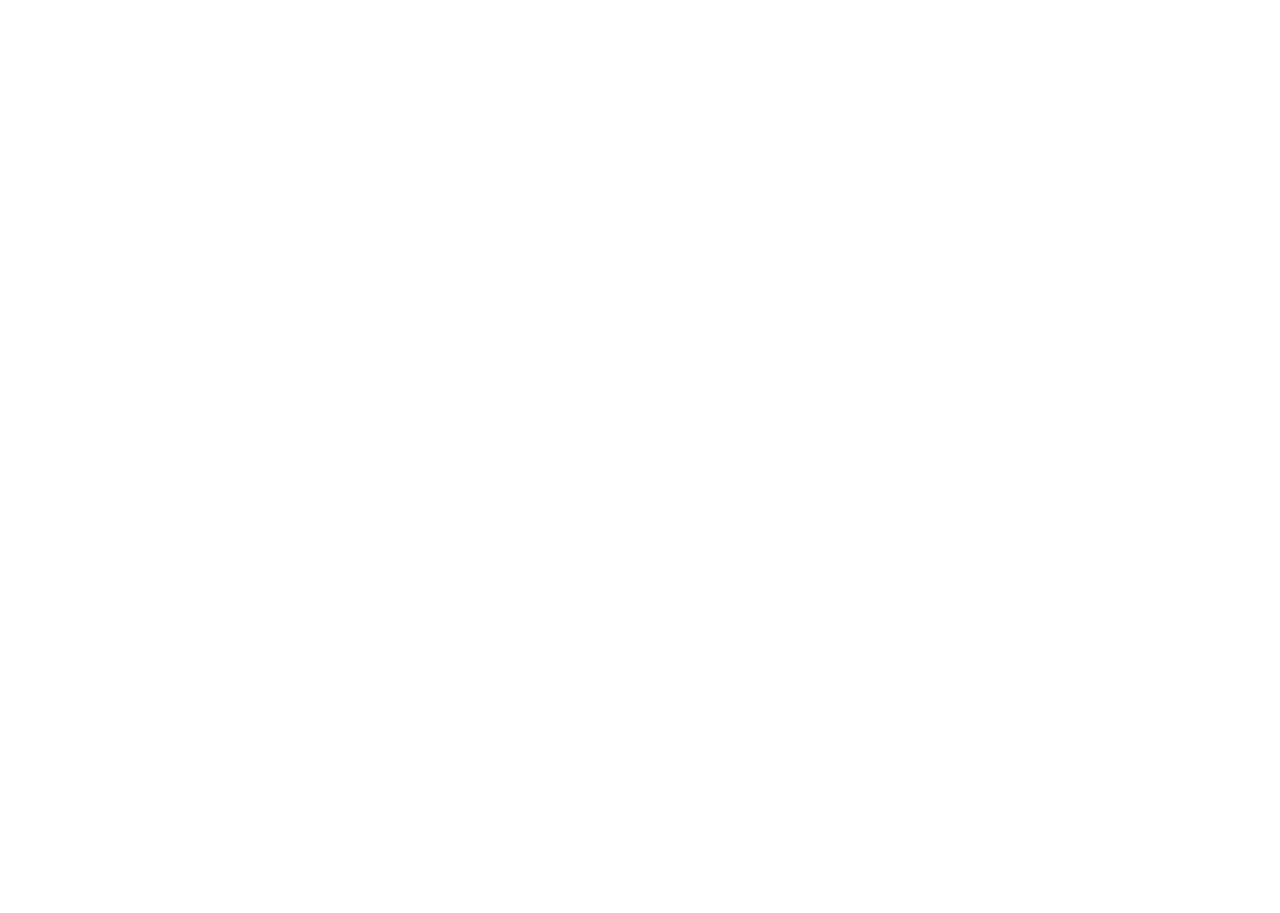
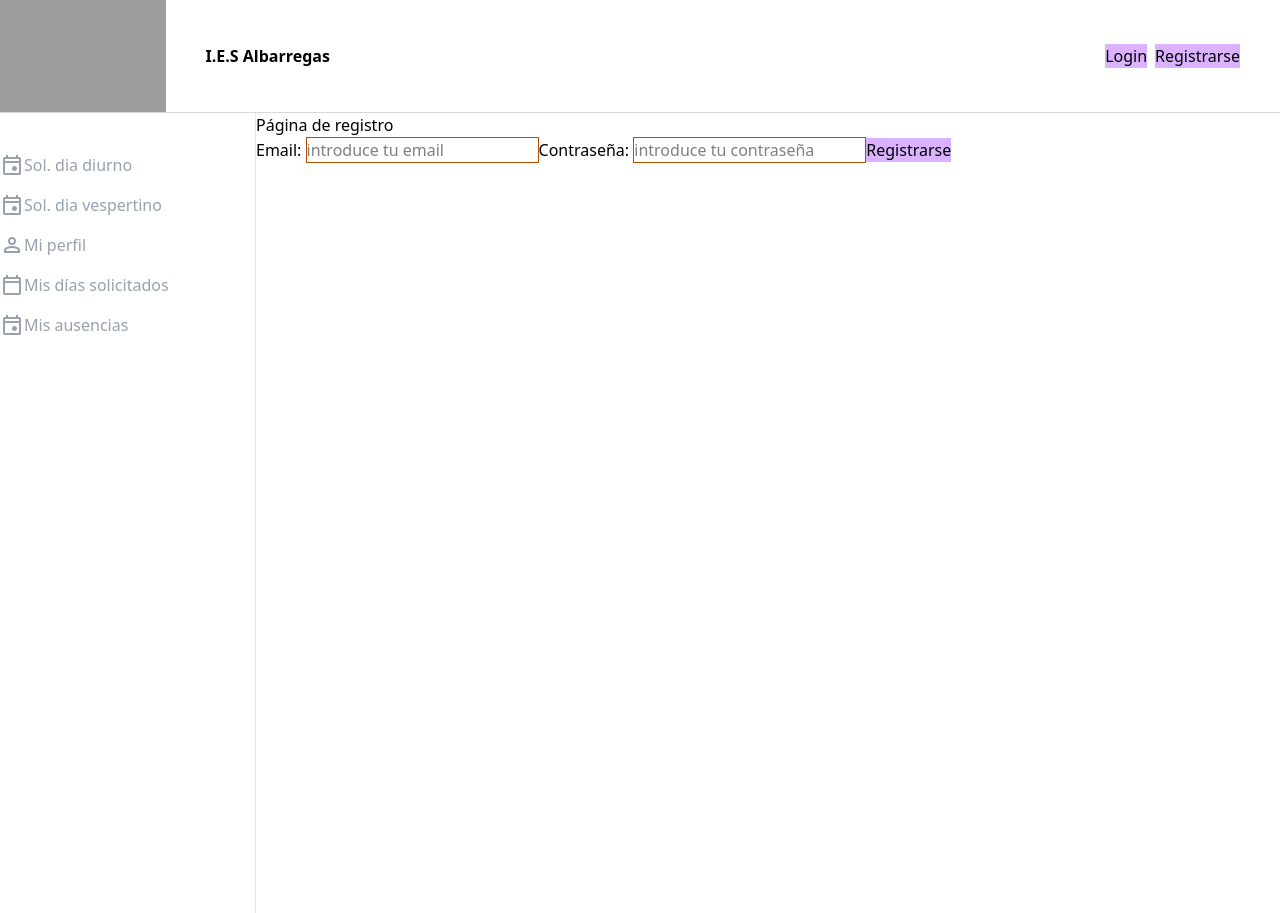
Before and after one commit to egilp04/ClicPermiso, a React (Vite) app: page /registrarse in a window 1280 px wide. Before the commit this address had no page. Before the commit the page ends 800 px from the top, so only its background shows below. Built offline with nearby package versions, Linux system fonts and the light colour scheme; grey boxes are pictures that could not be loaded.

Commit message:
contexto

```diff
--- a/package.json
+++ b/package.json
@@ -14,7 +14,8 @@
     "react": "^19.2.0",
     "react-dom": "^19.2.0",
     "react-router-dom": "^7.13.0",
-    "tailwindcss": "^4.1.18"
+    "tailwindcss": "^4.1.18",
+    "zustand": "^5.0.11"
   },
   "devDependencies": {
     "@eslint/js": "^9.39.1",
--- a/src/App.tsx
+++ b/src/App.tsx
@@ -1,8 +1,30 @@
 import { Route, Routes } from "react-router-dom";
 import Home from "./pages/Home";
 import Diurno from "./components/Diurno";
+import { useAuthStore } from "./store/AuthStore";
+import { useEffect } from "react";
+import { supabase } from "./supabase/supabase";
+import Protected from "./pages/Protected";
+import Dashboard from "./components/Dashboard";
+import Registro from "./components/Registro";
+import Login from "./components/Login";
 
 function App() {
+  const setSession = useAuthStore((state) => state.setSession);
+
+  useEffect(() => {
+    supabase.auth.getSession().then(({ data: { session } }) => {
+      setSession(session);
+    });
+    const {
+      data: { subscription },
+    } = supabase.auth.onAuthStateChange((_event, session) => {
+      setSession(session);
+    });
+
+    return () => subscription.unsubscribe();
+  }, [setSession]);
+
   return (
     <>
       <Routes>
@@ -12,8 +34,13 @@
           <Route path="perfil"></Route>
           <Route path="dias-solicitados"></Route>
           <Route path="ausencias"></Route>
+          <Route path="registrarse" element={<Registro></Registro>}></Route>
+          <Route path="login" element={<Login></Login>}></Route>
+          <Route element={<Protected></Protected>}>
+            <Route path="dashboard" element={<Dashboard></Dashboard>} />
+          </Route>{" "}
         </Route>
-      </Routes>{" "}
+      </Routes>
     </>
   );
 }
--- /dev/null
+++ b/src/components/Dashboard.tsx
@@ -0,0 +1,22 @@
+import { useAuthStore } from "../store/AuthStore";
+import { supabase } from "../supabase/supabase";
+
+const Dashboard = () => {
+  //????
+  const signOut = useAuthStore((state) => state.signOut);
+
+  const handleLogout = async () => {
+    await supabase.auth.signOut();
+    signOut();
+  };
+
+  return (
+    <div>
+      <h1>Bienvenido al Área Privada 🥳</h1>
+      <p>Solo puedes ver esto si estás logueado.</p>
+      <button onClick={handleLogout}>Cerrar Sesión</button>
+    </div>
+  );
+};
+
+export default Dashboard;
--- /dev/null
+++ b/src/components/Login.tsx
@@ -0,0 +1,83 @@
+import { useRef, useState } from "react";
+import { supabase } from "../supabase/supabase";
+import { useNavigate } from "react-router-dom";
+
+const Login = () => {
+  const [datos, setDatos] = useState({ email: "", pass: "" });
+  const [errores, setErrores] = useState({ email: true, pass: true });
+  const navigate = useNavigate();
+  const formRef = useRef<HTMLFormElement>(null);
+
+  const manejarErrores = (e: React.ChangeEvent<HTMLInputElement>) => {
+    const nombre = e.target.name;
+    const valor = e.target.value;
+    if (valor == null || valor.trim() == "") {
+      console.log("nombre con error", nombre);
+      setErrores({ ...errores, [nombre]: true });
+    } else {
+      console.log("nombre sin error", nombre);
+      setErrores({ ...errores, [nombre]: false });
+    }
+  };
+
+  const actualizarDatos = (e: React.ChangeEvent<HTMLInputElement>) => {
+    const nombre = e.target.name;
+    const valor = e.target.value;
+    setDatos({ ...datos, [nombre]: valor });
+  };
+
+  const handleSumbit = async (e: React.FormEvent<HTMLFormElement>) => {
+    e.preventDefault();
+    const hayErorres = Object.values(errores).some((error) => error == true);
+    if (hayErorres) {
+      console.log(errores);
+      alert("algunos campos tienen errores");
+    } else {
+      try {
+        const email = datos.email;
+        const password = datos.pass;
+        const { error } = await supabase.auth.signInWithPassword({
+          email,
+          password,
+        });
+
+        if (error) throw error;
+        formRef.current?.reset();
+        navigate("/dashboard");
+      } catch (error) {
+        console.log(error);
+      }
+    }
+  };
+
+  return (
+    <div>
+      <h1>LOGIN</h1>
+      <form onSubmit={handleSumbit} ref={formRef}>
+        <label>Email: </label>
+        <input
+          placeholder="introduce tu email"
+          type="text"
+          onChange={actualizarDatos}
+          onBlur={manejarErrores}
+          className="border border-amber-700"
+          name="email"
+        ></input>
+        <label>Contraseña: </label>
+        <input
+          name="pass"
+          placeholder="introduce tu contraseña"
+          type="text"
+          onChange={actualizarDatos}
+          onBlur={manejarErrores}
+          className="border border-amber-700"
+        ></input>
+        <button type="submit" className="bg-purple-300">
+          Entrar
+        </button>
+      </form>
+    </div>
+  );
+};
+
+export default Login;
--- a/src/components/Navbar.tsx
+++ b/src/components/Navbar.tsx
@@ -1,9 +1,24 @@
+import { useNavigate } from "react-router-dom";
+import { useAuthStore } from "../store/AuthStore";
+import { supabase } from "../supabase/supabase";
+
 export interface NavbarInterface {
   texto?: string;
   //   button: ReactNode;
 }
 
 export const Navbar = ({ texto }: NavbarInterface) => {
+  const session = useAuthStore((state) => state.session);
+  const signOut = useAuthStore((state) => state.signOut);
+  const user = useAuthStore((state) => state.user);
+
+  const navigate = useNavigate();
+
+  const handleLogout = async () => {
+    await supabase.auth.signOut();
+    signOut();
+  };
+
   return (
     <>
       <div className="flex flex-row justify-between items-center">
@@ -12,9 +27,33 @@
         </div>
         <div className="flex flex-row w-full justify-between pr-10 pl-10">
           <h2 className="font-bold">I.E.S Albarregas</h2>
-          <div className="flex flex-row gap-4">
-            <label>{texto}</label>
-            <span className="material-symbols-outlined">exit_to_app</span>
+          <div className="flex flex-row gap-10">
+            <label>{user?.email}</label>
+            {session ? (
+              <span
+                className="material-symbols-outlined"
+                onClick={handleLogout}
+              >
+                exit_to_app
+              </span>
+            ) : (
+              <div className="flex flex-row gap-2">
+                <button
+                  type="button"
+                  onClick={() => navigate("login")}
+                  className="bg-purple-300"
+                >
+                  Login
+                </button>
+                <button
+                  type="button"
+                  onClick={() => navigate("registrarse")}
+                  className="bg-purple-300"
+                >
+                  Registrarse
+                </button>
+              </div>
+            )}
           </div>
         </div>
       </div>
--- /dev/null
+++ b/src/components/Registro.tsx
@@ -0,0 +1,88 @@
+import { useRef, useState } from "react";
+import { useNavigate } from "react-router-dom";
+import { supabase } from "../supabase/supabase";
+
+const Registro = () => {
+  const [datos, setDatos] = useState({ email: "", pass: "" });
+  const [errores, setErrores] = useState({ email: true, pass: true });
+  const navigate = useNavigate();
+  const formRef = useRef<HTMLFormElement>(null);
+
+  const handleSubmit = async (e: React.FormEvent<HTMLFormElement>) => {
+    e.preventDefault();
+    const hayErorres = Object.values(errores).some((error) => error == true);
+    if (hayErorres) {
+      alert("algunos campos tienen errores");
+    } else {
+      try {
+        const email = datos.email;
+        const password = datos.pass;
+        const { data } = await supabase
+          .from("profiles")
+          .select("email")
+          .eq("email", email);
+
+        console.log(data);
+        if (data && data?.length > 0) {
+          console.log("email ya registrado");
+          alert("email ya reigtado");
+          return;
+        }
+
+        const { error } = await supabase.auth.signUp({ email, password });
+        if (error) throw error;
+        formRef.current?.reset();
+        navigate("/login");
+      } catch (error) {
+        console.log(error);
+      }
+    }
+  };
+
+  const manejarErrores = (e: React.ChangeEvent<HTMLInputElement>) => {
+    const nombre = e.target.name;
+    const valor = e.target.value;
+    if (valor == null || valor.trim() == "") {
+      setErrores({ ...errores, [nombre]: true });
+    } else {
+      setErrores({ ...errores, [nombre]: false });
+    }
+  };
+
+  const actualizarDatos = (e: React.ChangeEvent<HTMLInputElement>) => {
+    const nombre = e.target.name;
+    const valor = e.target.value;
+    setDatos({ ...datos, [nombre]: valor });
+  };
+
+  return (
+    <div>
+      <h1>Página de registro</h1>
+      <form onSubmit={handleSubmit} ref={formRef}>
+        <label>Email: </label>
+        <input
+          placeholder="introduce tu email"
+          type="text"
+          onChange={actualizarDatos}
+          onBlur={manejarErrores}
+          className="border border-amber-700"
+          name="email"
+        ></input>
+        <label>Contraseña: </label>
+        <input
+          name="pass"
+          placeholder="introduce tu contraseña"
+          type="text"
+          onChange={actualizarDatos}
+          onBlur={manejarErrores}
+          className="border border-amber-700"
+        ></input>
+        <button type="submit" className="bg-purple-300">
+          Registrarse
+        </button>
+      </form>
+    </div>
+  );
+};
+
+export default Registro;
--- a/src/components/Sidebar.tsx
+++ b/src/components/Sidebar.tsx
@@ -1,6 +1,9 @@
+import { useAuthStore } from "../store/AuthStore";
 import LinkSidebar from "./LinkSidebar";
 
 const Sidebar = () => {
+  const session = useAuthStore((state) => state.session);
+
   return (
     <div className="mt-10 flex  flex-col gap-4">
       <LinkSidebar
@@ -30,6 +33,13 @@
         texto="Mis ausencias"
         direccion="ausencias"
       ></LinkSidebar>
+      {session && (
+        <LinkSidebar
+          texto="😁Dashboard"
+          direccion="dashboard"
+          icono
+        ></LinkSidebar>
+      )}
     </div>
   );
 };
--- /dev/null
+++ b/src/pages/Protected.tsx
@@ -0,0 +1,13 @@
+import { Navigate, Outlet } from "react-router-dom";
+import { useAuthStore } from "../store/AuthStore";
+
+const Protected = () => {
+  const session = useAuthStore((state) => state.session);
+  const loading = useAuthStore((state) => state.loading);
+
+  if (loading) return <div>Cargando autenticación...</div>;
+  if (!session) return <Navigate to="/login" replace />;
+  return <Outlet />;
+};
+
+export default Protected;
--- /dev/null
+++ b/src/store/AuthStore.ts
@@ -0,0 +1,20 @@
+import { create } from "zustand";
+import { persist } from "zustand/middleware";
+
+export const useAuthStore = create(
+  persist(
+    (set) => ({
+      user: null,
+      session: null,
+      setSession: (session) =>
+        set({
+          session: session,
+          user: session?.user ?? null,
+        }),
+      clearAuth: () => set({ user: null, session: null }),
+    }),
+    {
+      name: "auth-storage",
+    },
+  ),
+);
```
Also changed, not shown: 1 other file (tests, documents, lock files or other folders).
